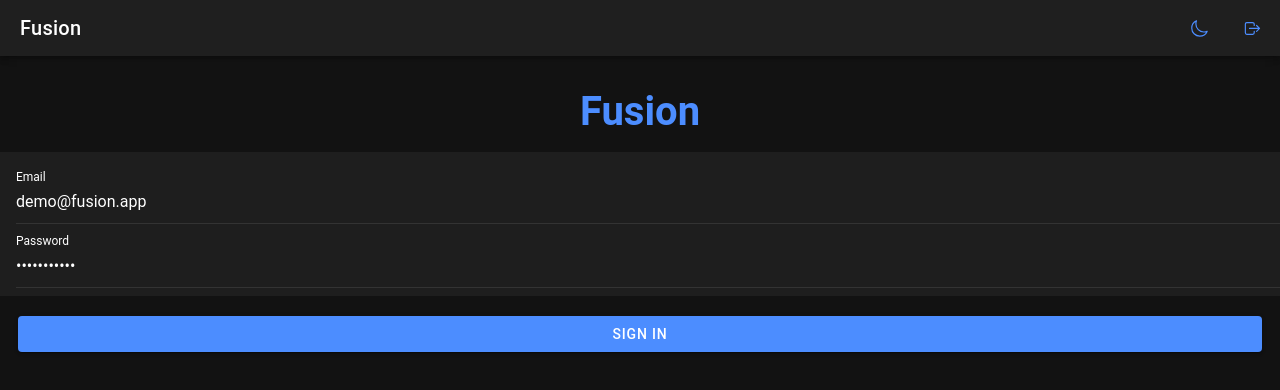
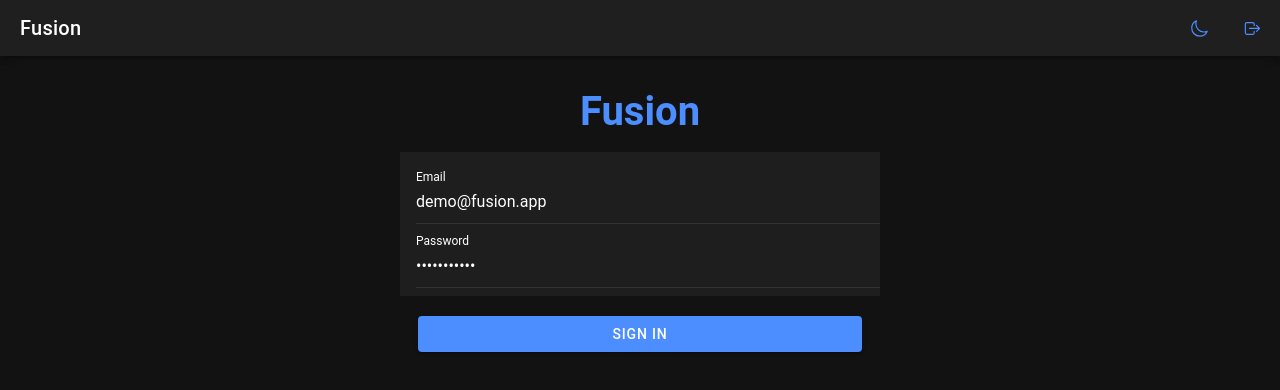
Before and after one commit to Yevhen2mc2/fusion-client, a React (Vite) app: page /login in a window 1280 px wide. Shown: the top 390 px of the page. Built offline with nearby package versions, Linux system fonts and the light colour scheme.

Commit message:
login page: wrap LoginForm in centered container with max width

```diff
--- a/src/pages/login.tsx
+++ b/src/pages/login.tsx
@@ -26,7 +26,9 @@ const Login = () => {
             </h1>
           </IonText>
         </div>
-        <LoginForm />
+        <div style={{ maxWidth: 480, margin: '0 auto' }}>
+          <LoginForm />
+        </div>
       </IonContent>
     </IonPage>
   );
```
